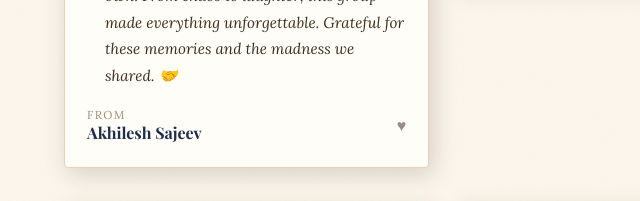
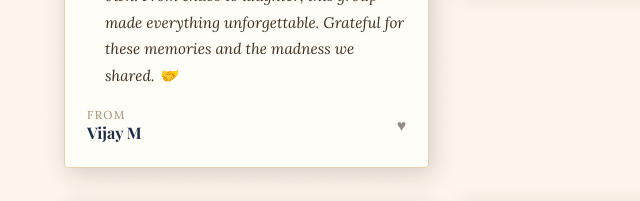
Before and after one commit to askr002/yearbook-messages, a plain HTML site: page index.html in a window 1280 px wide. Shown: the part 880-1081 px from the top of the page, 0-640 px from the left. Drawn offline with nearby package versions, Linux system fonts and the light colour scheme; a web font is replaced by a local one.

Commit message:
Update index.html

```diff
--- a/index.html
+++ b/index.html
@@ -3,7 +3,7 @@
 <head>
   <meta charset="UTF-8" />
   <meta name="viewport" content="width=device-width, initial-scale=1.0" />
-  <title>Messages from Friends — Class of 2026</title>
+  <title>Messages from Friends — Class of 2025</title>
   <link rel="preconnect" href="https://fonts.googleapis.com" />
   <link rel="preconnect" href="https://fonts.gstatic.com" crossorigin />
   <link href="https://fonts.googleapis.com/css2?family=Playfair+Display:ital,wght@0,400;0,700;1,400&family=Lora:ital,wght@0,400;0,500;1,400&family=Dancing+Script:wght@600&display=swap" rel="stylesheet" />
@@ -373,7 +373,7 @@
 <!-- ═══ CARDS GRID ════════════════════════════════════════════ -->
 <main class="cards-grid" id="cardsGrid">
 
-<article class="card" style="--stripe:#c9923a" data-from="Akhilesh Sajeev" data-to="(Gurmandi Mitras)- Sanju , shahad , yash , pranav , rahul , yash , srinivas , satyam" data-msg="To my Gurmandi Mitras 😁
+<article class="card" style="--stripe:#c9923a" data-from="Vijay M" data-to="(Gurmandi Mitras)- Sanju , shahad , yash , pranav , rahul , yash , srinivas , satyam" data-msg="To my Gurmandi Mitras 😁
 Late-night UNO battles, cards, carrom, cricket matches, and the crazy parties we had — every moment was an experience on its own.
 From chaos to laughter, this group made everything unforgettable.
 Grateful for these memories and the madness we shared. 🤝">
@@ -388,7 +388,7 @@ Grateful for these memories and the madness we shared. 🤝 </p>
       <div class="card-footer">
         <div>
           <p class="card-from-label">From</p>
-          <p class="card-from-name">Akhilesh Sajeev</p>
+          <p class="card-from-name">Vijay M</p>
         </div>
         <span class="card-heart">♥</span>
       </div>
@@ -993,7 +993,7 @@ Also special mention for tolerating my drama, my overthinking and my last minute
     </div>
   </article>
 
-<article class="card" style="--stripe:#c9923a" data-from="Mohd Ayaan Hussain Sheikh" data-to="Mayank" data-msg="Not gonna lie, at first I thought you were a total ghatiya, kaamchore guy, but with time I realized you’re just awkward and genuinely honest.
+<article class="card" style="--stripe:#c9923a" data-from="Vijay M" data-to="Mayank" data-msg="Not gonna lie, at first I thought you were a total ghatiya, kaamchore guy, but with time I realized you’re just awkward and genuinely honest.
 Dating app kamm chala 😂">
     <div class="card-body">
       <p class="card-to"><span>To</span>Mayank</p>
@@ -1004,7 +1004,7 @@ Dating app kamm chala 😂 </p>
       <div class="card-footer">
         <div>
           <p class="card-from-label">From</p>
-          <p class="card-from-name">Mohd Ayaan Hussain Sheikh</p>
+          <p class="card-from-name">Vijay M</p>
         </div>
         <span class="card-heart">♥</span>
       </div>
@@ -1323,7 +1323,7 @@ I&#x27;ll see you down the road soon brother. </p>
     </div>
   </article>
 
-<article class="card" style="--stripe:#c9923a" data-from="Mohd Ayaan Hussain Sheikh" data-to="Priyanshi" data-msg="poet and one of the sweetest people I know. Everyone sees the happy me, but you’re one of the very few who truly knows my other side. Grateful for you.">
+<article class="card" style="--stripe:#c9923a" data-from="Vijay M" data-to="Priyanshi" data-msg="poet and one of the sweetest people I know. Everyone sees the happy me, but you’re one of the very few who truly knows my other side. Grateful for you.">
     <div class="card-body">
       <p class="card-to"><span>To</span>Priyanshi</p>
       <p class="card-sub">Poet , Man hater</p>
@@ -1332,7 +1332,7 @@ I&#x27;ll see you down the road soon brother. </p>
       <div class="card-footer">
         <div>
           <p class="card-from-label">From</p>
-          <p class="card-from-name">Mohd Ayaan Hussain Sheikh</p>
+          <p class="card-from-name">Vijay M</p>
         </div>
         <span class="card-heart">♥</span>
       </div>
@@ -1481,7 +1481,7 @@ Somehow in the middle of all this chaos, you became one of the most important pe
     </div>
   </article>
 
-<article class="card" style="--stripe:#c9923a" data-from="Mohd Ayaan Hussain Sheikh" data-to="Satyam and Srinivas" data-msg="To Srinivas &amp; Satyam—my roommates,
+<article class="card" style="--stripe:#c9923a" data-from="Vijay M" data-to="Satyam and Srinivas" data-msg="To Srinivas &amp; Satyam—my roommates,
 
 One experienced cook, one experimental cook.
 One mature, one immature.
@@ -1504,7 +1504,7 @@ Somehow, we made the perfect balance in one flat. 😁 </p>
       <div class="card-footer">
         <div>
           <p class="card-from-label">From</p>
-          <p class="card-from-name">Mohd Ayaan Hussain Sheikh</p>
+          <p class="card-from-name">Vijay M</p>
         </div>
         <span class="card-heart">♥</span>
       </div>
@@ -1629,7 +1629,7 @@ P.S : Looking forward to attend Chapter Meets and Reminiscence together! </p>
     </div>
   </article>
 
-<article class="card" style="--stripe:#c9923a" data-from="Abhijeet Bera" data-to="Srinivasa Rao" data-msg="Gaon aaunga tere, hope you get to travel the world and experience new things. Until next time my brother. Thank you for teaching me bike.">
+<article class="card" style="--stripe:#c9923a" data-from="Utpal Basumatary" data-to="Srinivasa Rao" data-msg="Gaon aaunga tere, hope you get to travel the world and experience new things. Until next time my brother. Thank you for teaching me bike.">
     <div class="card-body">
       <p class="card-to"><span>To</span>Srinivasa Rao</p>
       <p class="card-sub">Humble, simple, bhai</p>
@@ -1638,7 +1638,7 @@ P.S : Looking forward to attend Chapter Meets and Reminiscence together! </p>
       <div class="card-footer">
         <div>
           <p class="card-from-label">From</p>
-          <p class="card-from-name">Abhijeet Bera</p>
+          <p class="card-from-name">Utpal Basumatary</p>
         </div>
         <span class="card-heart">♥</span>
       </div>
@@ -1661,7 +1661,7 @@ P.S : Looking forward to attend Chapter Meets and Reminiscence together! </p>
     </div>
   </article>
 
-<article class="card" style="--stripe:#c9923a" data-from="Utpal Basumatary" data-to="Team Convention" data-msg="Team Convention ❤️
+<article class="card" style="--stripe:#c9923a" data-from="Vijay M" data-to="Team Convention" data-msg="Team Convention ❤️
 
 Team Convention always felt like a playful space—but when it truly mattered, the kind of crazy effort everyone put in was something else. That balance of fun and commitment is what made this team so special.
 
@@ -1682,7 +1682,7 @@ I’ll always be a member of Team Convention 😁 </p>
       <div class="card-footer">
         <div>
           <p class="card-from-label">From</p>
-          <p class="card-from-name">Utpal Basumatary</p>
+          <p class="card-from-name">Vijay M</p>
         </div>
         <span class="card-heart">♥</span>
       </div>
@@ -1771,7 +1771,7 @@ Until next time...take care of yourself </p>
     </div>
   </article>
 
-<article class="card" style="--stripe:#c9923a" data-from="Mohd Ayaan Hussain Sheikh" data-to="Vidhi Gupta" data-msg="Had a great time at the internship. Made a great friend, and yeah… our President vs Co-convener fights were top tier 😂
+<article class="card" style="--stripe:#c9923a" data-from="Vijay M" data-to="Vidhi Gupta" data-msg="Had a great time at the internship. Made a great friend, and yeah… our President vs Co-convener fights were top tier 😂
 Tainu lakh lakh shukriya ✌️">
     <div class="card-body">
       <p class="card-to"><span>To</span>Vidhi Gupta</p>
@@ -1782,7 +1782,7 @@ Tainu lakh lakh shukriya ✌️ </p>
       <div class="card-footer">
         <div>
           <p class="card-from-label">From</p>
-          <p class="card-from-name">Mohd Ayaan Hussain Sheikh</p>
+          <p class="card-from-name">Vijay M</p>
         </div>
         <span class="card-heart">♥</span>
       </div>
```
